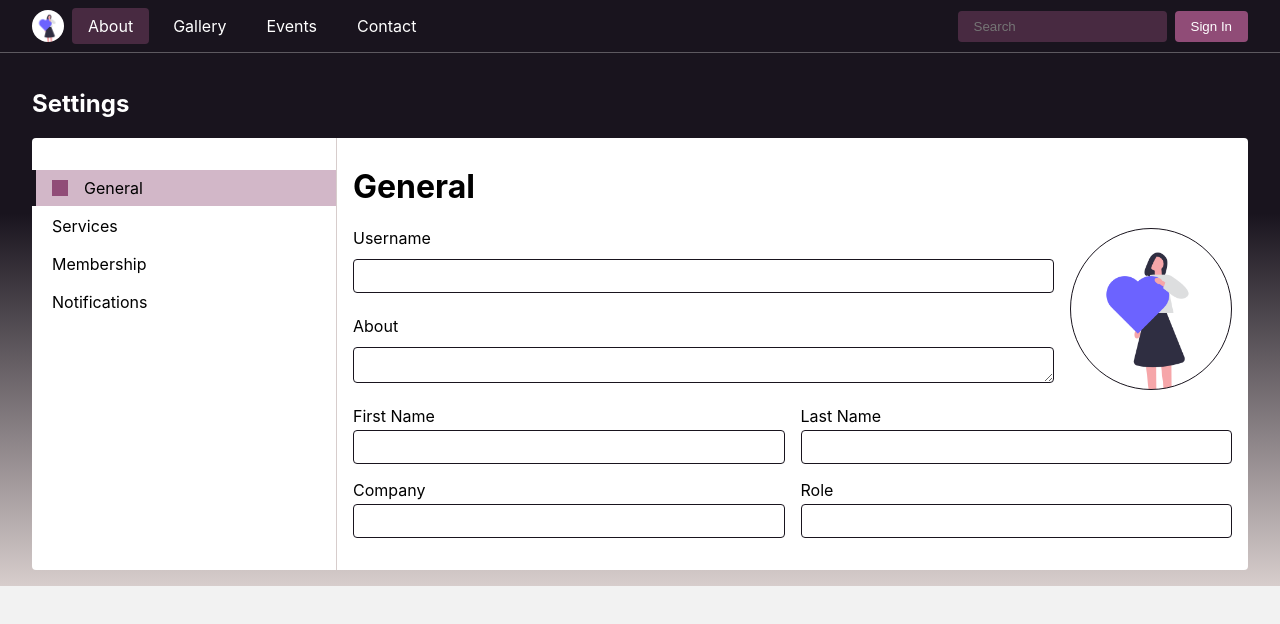
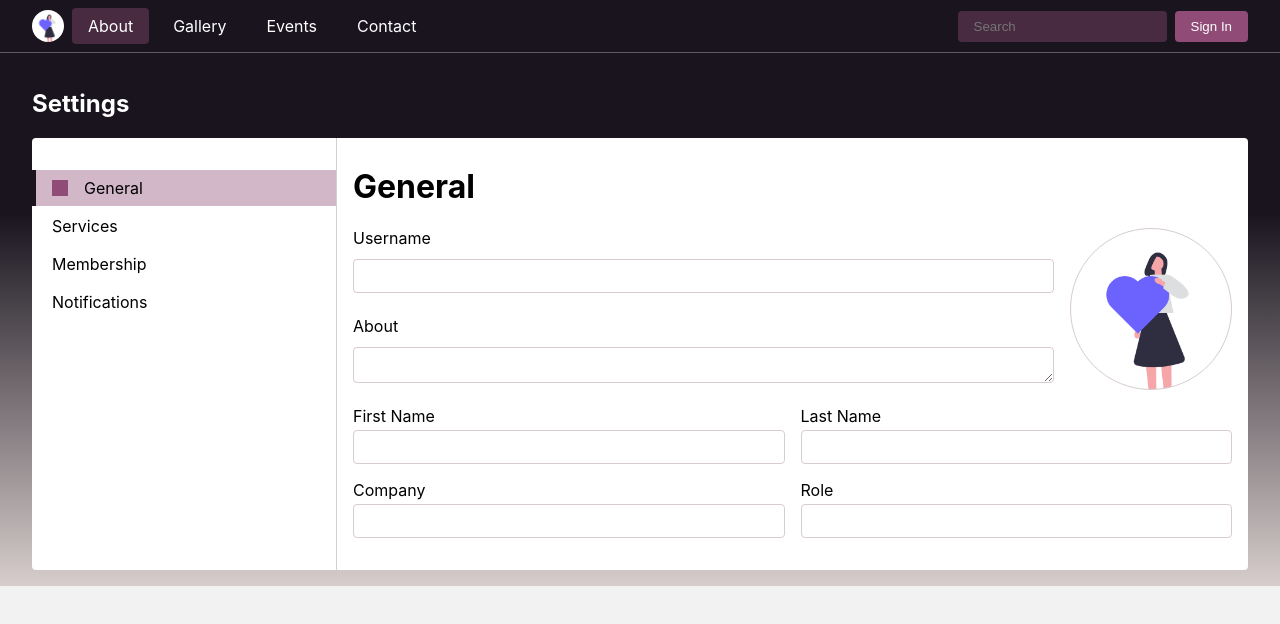
Before and after one commit to JuliaCMint/design-system, a React (Create React App) app: page / in a window 1280 px wide. Shown: the top 624 px of the page. Built offline with nearby package versions, Linux system fonts and the light colour scheme.

Commit message:
changed border color

```diff
--- a/src/components/GeneralContent.jsx
+++ b/src/components/GeneralContent.jsx
@@ -17,7 +17,7 @@ const GeneralContent = () => {
 
   const Input = styled.input`
     border-radius: 0.25rem;
-    border: 1px solid #19141e;
+    border: 1px solid #d7cdcc;
     color: #303030;
     height: 30px;
   `;
@@ -33,7 +33,7 @@ const GeneralContent = () => {
             <Input as="textarea" />
           </LabeledInput>
         </GridLayers>
-        <Logo image={logoImg} size="10rem" border="1px solid #19141e" />
+        <Logo image={logoImg} size="10rem" border="1px solid #d7cdcc" />
       </Split>
 
       <GridColumns gap="l" columns={2}>
```
